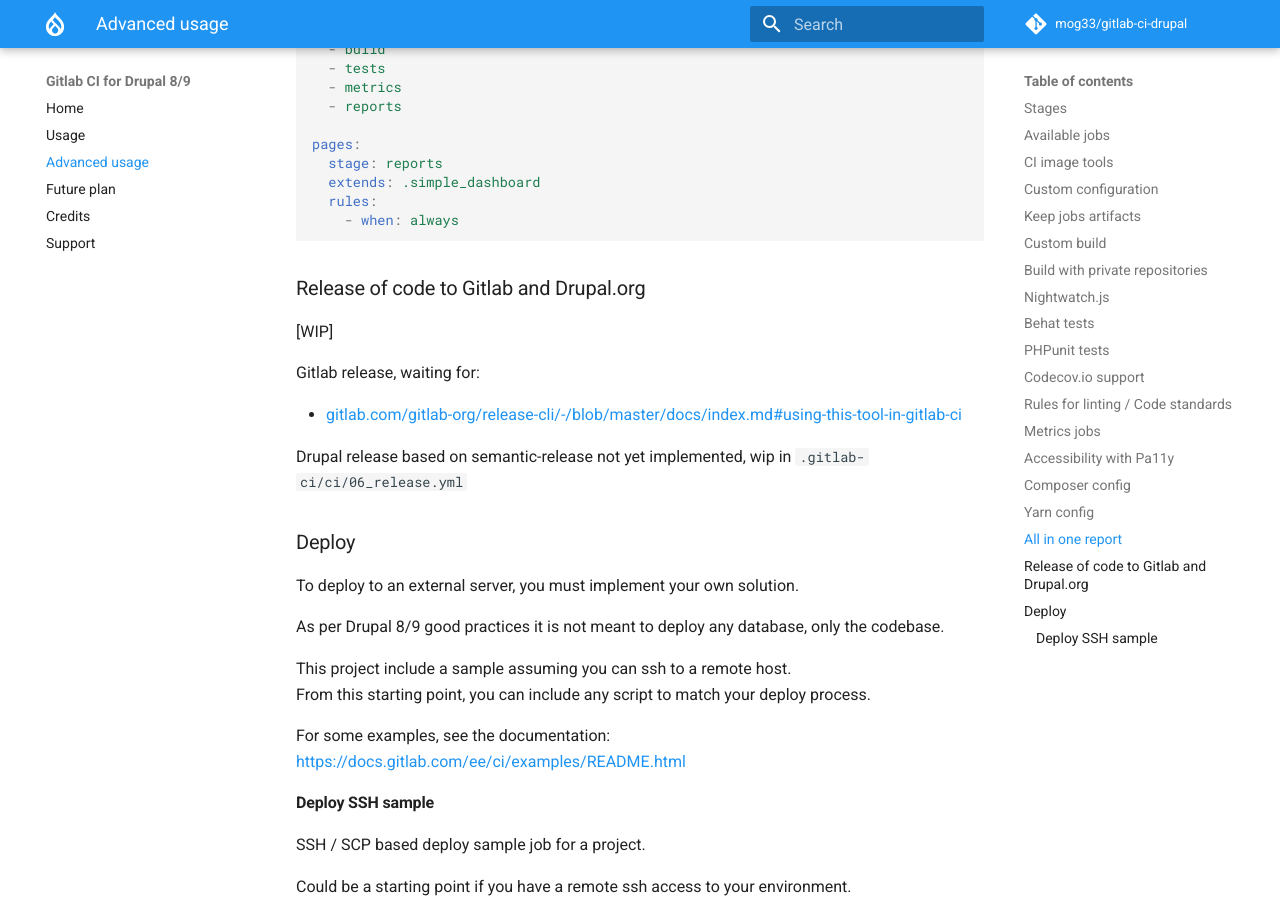
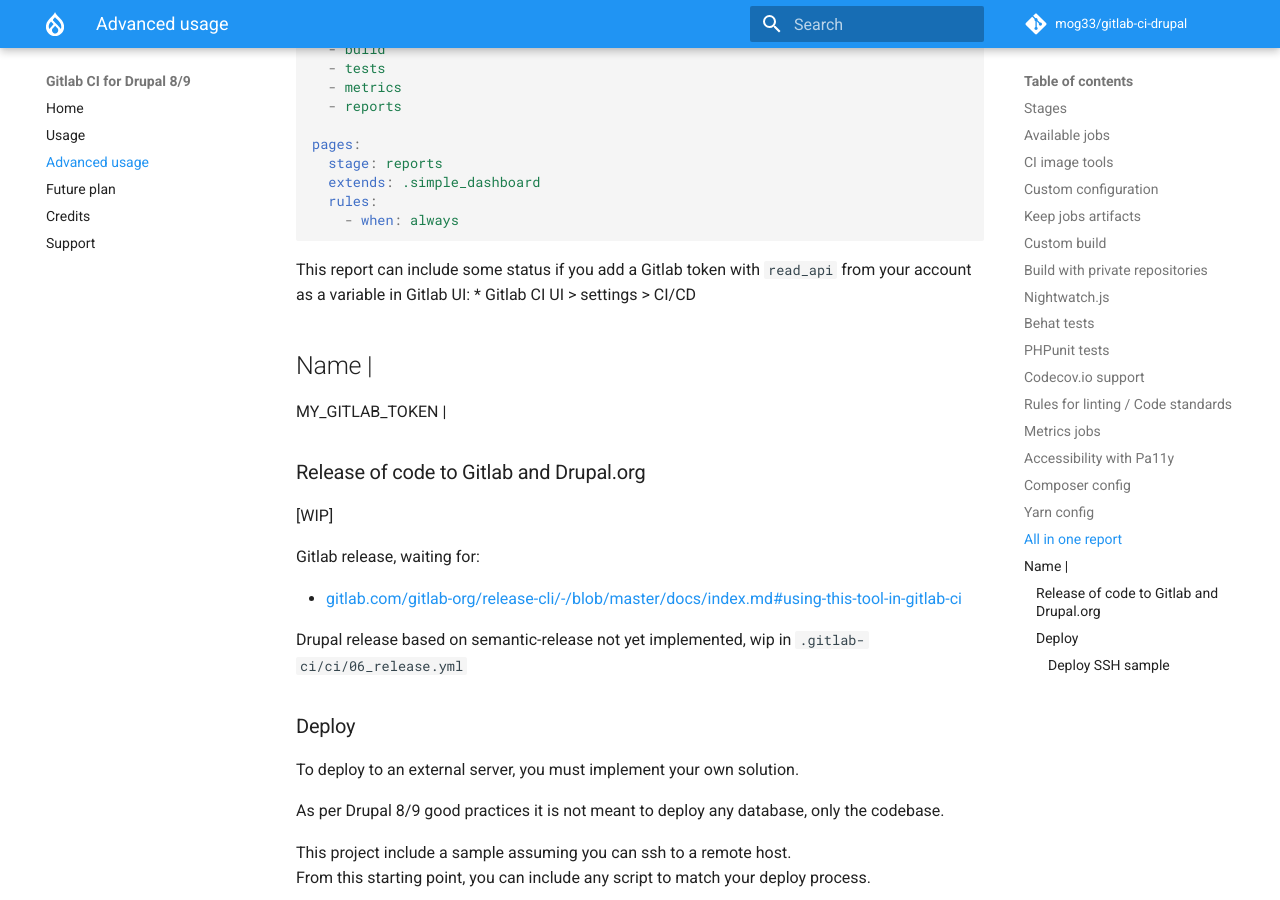
Before and after one commit to mogtofu33/gitlab-ci-drupal, an MkDocs documentation site: the page built from docs/advanced-usage.md, in a window 1280 px wide and 900 px high, scrolled down 6419 px. Built offline with MkDocs 1.6.1 and Material for MkDocs 9.7.7, drawn with Linux system fonts in a browser that asks for light colours; comment, search, counter and statistics services are not loaded.

Commit message:
Update doc.

````diff
--- a/docs/advanced-usage.md
+++ b/docs/advanced-usage.md
@@ -246,6 +246,14 @@ pages:
     - when: always
 ```
 
+This report can include some status if you add a Gitlab token with `read_api`
+from your account as a variable in Gitlab UI:
+* Gitlab CI UI > settings > CI/CD
+
+Name |
+-
+MY_GITLAB_TOKEN |
+
 ### Release of code to Gitlab and Drupal.org
 
 [WIP]
````
